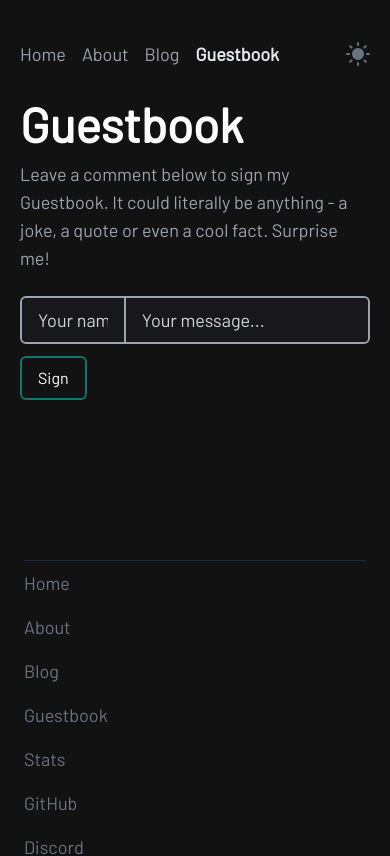
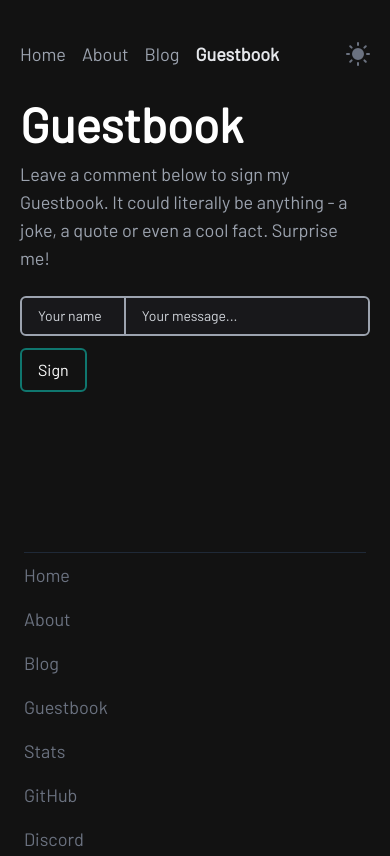
Before and after one commit to nexxeln/old-nexxel.dev, a Next.js app: page /guestbook in a window 390 px wide. Shown: the top 856 px of the page. Built offline with nearby package versions, Linux system fonts and the light colour scheme.

Commit message:
make text smaller on smaller screens

```diff
--- a/src/components/Input.tsx
+++ b/src/components/Input.tsx
@@ -50,7 +50,7 @@ const Input = () => {
         onSubmit={(e) => handleSubmit(e)}
         className="w-full"
       >
-        <div className="flex items-center w-full text-lg text-black border-2 border-gray-300 rounded-md dark:text-white dark:border-gray-400">
+        <div className="flex items-center w-full text-sm text-black border-2 border-gray-300 rounded-md md:text-lg dark:text-white dark:border-gray-400">
           <input
             name="name"
             type="text"
```
